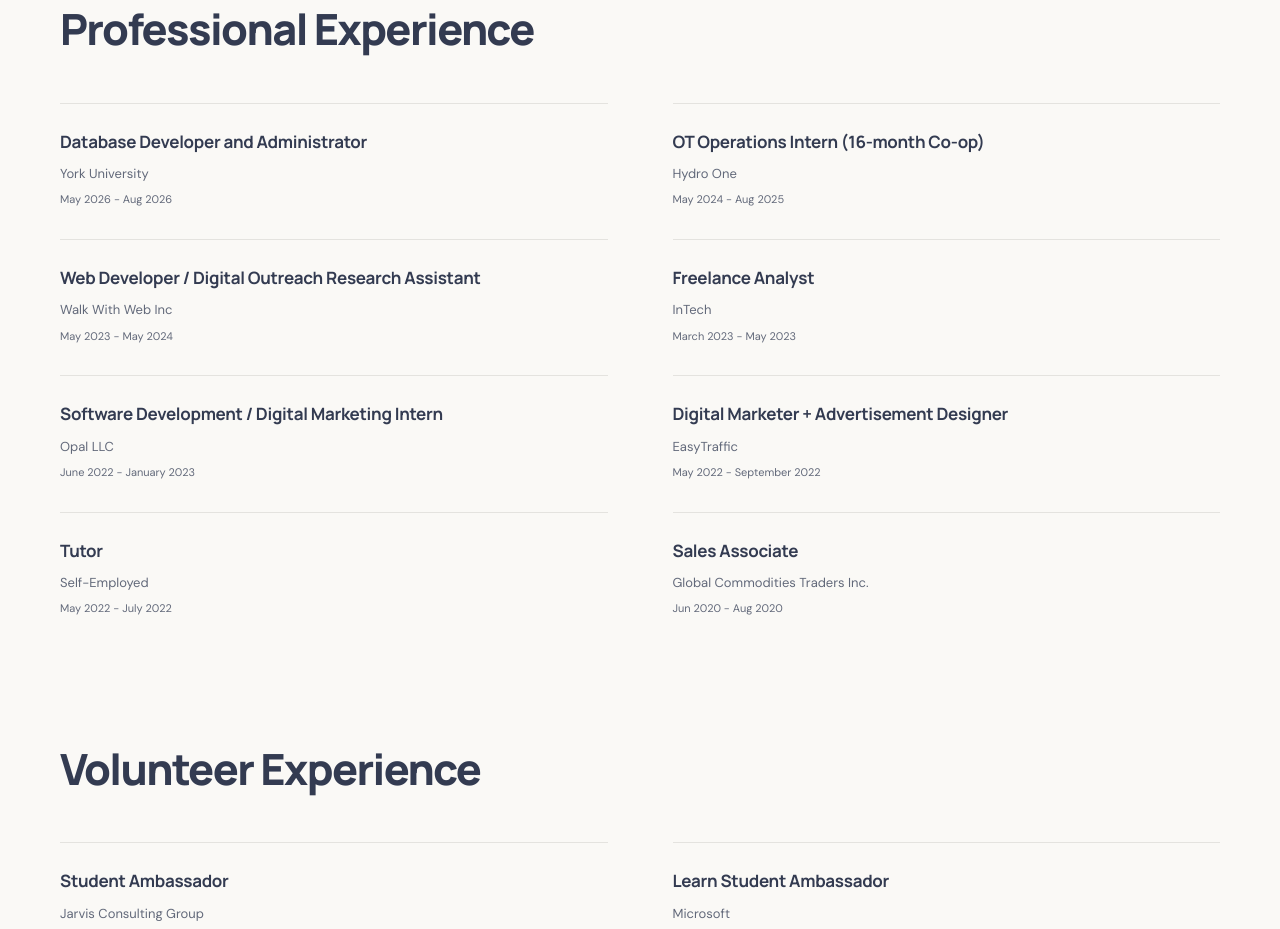
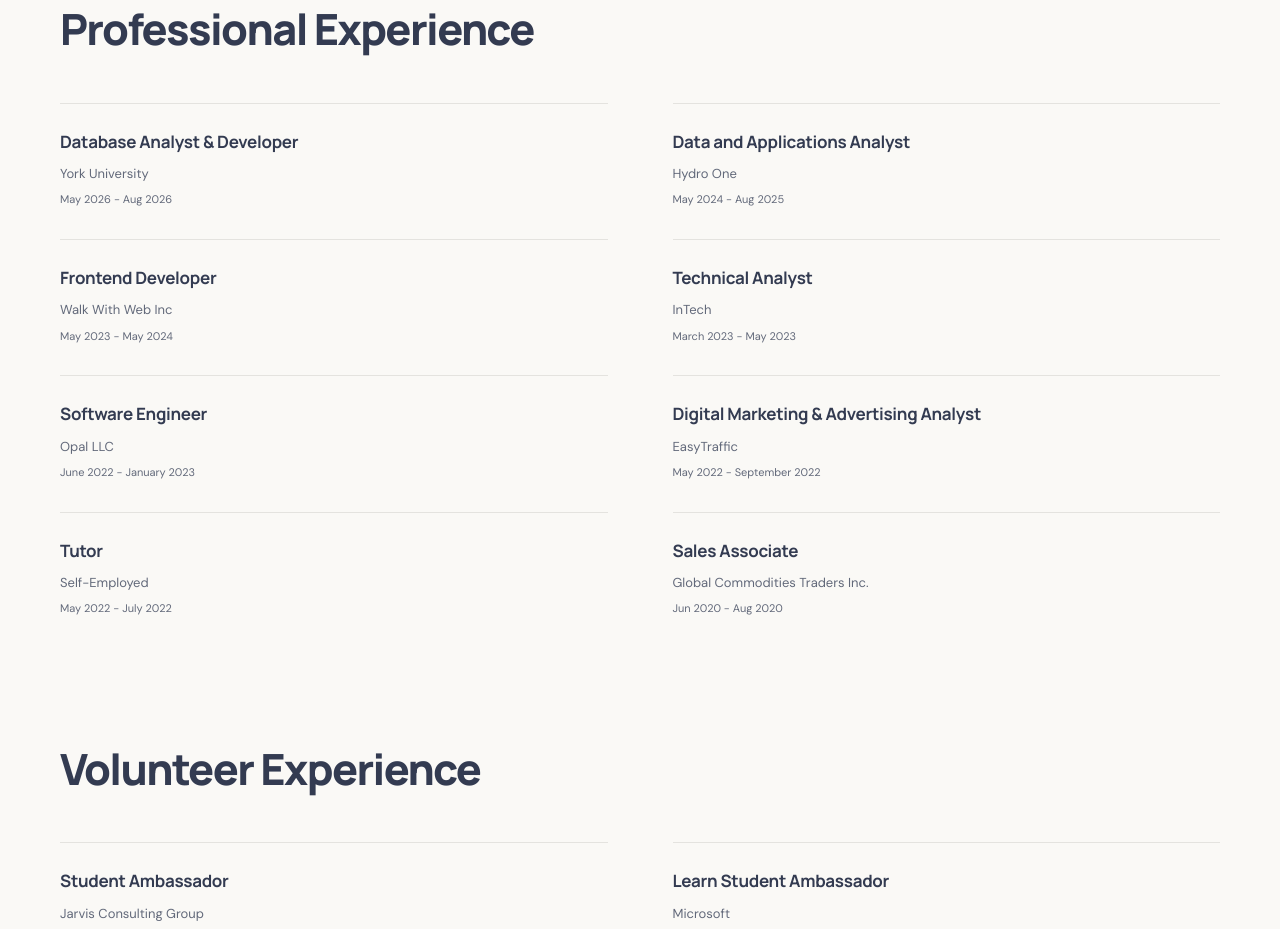
Before and after one commit to abrartarafder/abrartarafder.github.io, a plain HTML site: page index.html in a window 1280 px wide. Shown: the part 2733-3662 px from the top of the page. Drawn offline with nearby package versions, Linux system fonts and the light colour scheme.

Commit message:
Update index.html

```diff
--- a/index.html
+++ b/index.html
@@ -184,42 +184,40 @@
 
             <div class="skills__container bd-grid">
                 <div class="skills__box">
-                    <h3 class="skills__subtitle">Database Developer and Administrator</h3>
+                    <h3 class="skills__subtitle">Database Analyst & Developer</h3>
                     <span class="about__profession">York University
                     </span>
                     <span class="about__profession">May
                         2026 - Aug 2026</span>
                 </div>
                 <div class="skills__box">
-                    <h3 class="skills__subtitle">OT Operations Intern (16-month Co-op)</h3>
+                    <h3 class="skills__subtitle">Data and Applications Analyst</h3>
                     <span class="about__profession">Hydro One
                     </span>
                     <span class="about__profession">May
                         2024 - Aug 2025</span>
                 </div>
                 <div class="skills__box">
-                    <h3 class="skills__subtitle">Web Developer / Digital Outreach Research
-                        Assistant</h3>
+                    <h3 class="skills__subtitle">Frontend Developer</h3>
                     <span class="about__profession">Walk With Web
                         Inc</span>
                     <span class="about__profession">May
                         2023 - May 2024</span>
                 </div>
                 <div class="skills__box">
-                    <h3 class="skills__subtitle">Freelance Analyst</h3>
+                    <h3 class="skills__subtitle">Technical Analyst</h3>
                     <span class="about__profession">InTech</span>
                     <span class="about__profession">March
                         2023 - May 2023</span>
                 </div>
                 <div class="skills__box">
-                    <h3 class="skills__subtitle">Software Development / Digital Marketing
-                        Intern</h3>
+                    <h3 class="skills__subtitle">Software Engineer</h3>
                     <span class="about__profession">Opal LLC</span>
                     <span class="about__profession">June
                         2022 - January 2023</span>
                 </div>
                 <div class="skills__box">
-                    <h3 class="skills__subtitle">Digital Marketer + Advertisement Designer
+                    <h3 class="skills__subtitle">Digital Marketing & Advertising Analyst
                     </h3>
                     <span class="about__profession"
                        >EasyTraffic</span>
```
